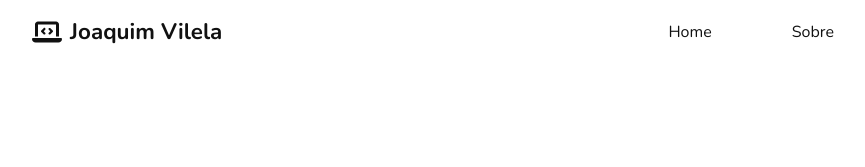
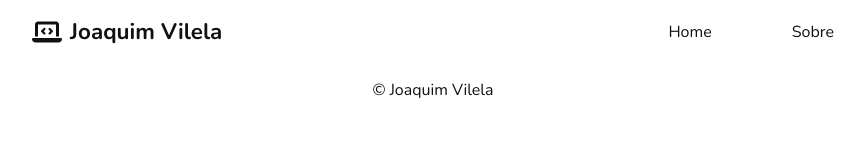
Before and after one commit to JoaquimGCVS/Portifolio, a React (Vite) app: page / in a window 1280 px wide. Shown: the top 167 px of the page, without its empty margins (207-1072 px from the left). Built offline with nearby package versions, Linux system fonts and the light colour scheme.

Commit message:
Desenvolvendo componente footer

```diff
--- /dev/null
+++ b/src/components/Footer/Footer.css
@@ -0,0 +1,11 @@
+.footer {
+    display: flex;
+    justify-content: center;
+    align-items: center;
+    gap: 0.5rem;
+    padding: 1rem;
+}
+
+.footer p {
+    font-size: var(--font-s1);
+}
--- /dev/null
+++ b/src/components/Footer/Footer.jsx
@@ -0,0 +1,10 @@
+import "./Footer.css";
+
+const Footer = () => (
+    <footer className="footer">
+
+        <p>© Joaquim Vilela</p>
+    </footer>
+)
+
+export default Footer;
--- a/src/pages/Home.jsx
+++ b/src/pages/Home.jsx
@@ -1,8 +1,10 @@
+import Footer from "../components/Footer/Footer";
 import Header from "../components/Header/Header";
 
 const Home = () => (
     <main>
         <Header />
+        <Footer />
     </main>
 )
 
--- a/src/pages/Sobre.jsx
+++ b/src/pages/Sobre.jsx
@@ -1,8 +1,10 @@
+import Footer from "../components/Footer/Footer";
 import Header from "../components/Header/Header";
 
 const Sobre = () => (
     <main>
         <Header />
+        <Footer />
     </main>
 )
 
```
